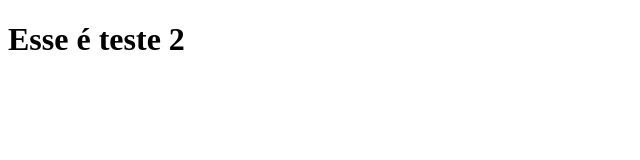
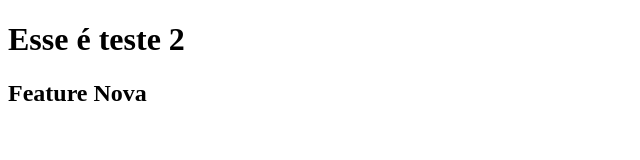
Before and after one commit to noeoliveira/demo-desenvolve, a plain HTML site: page src/index.html in a window 1280 px wide. Shown: the whole page, without its empty margins (0-640 px from the left). Drawn offline with Linux system fonts and the light colour scheme.

Commit message:
feature nova

```diff
--- a/src/index.html
+++ b/src/index.html
@@ -8,5 +8,6 @@
   </head>
   <body>
     <h1>Esse é teste 2</h1>
+    <main><h2>Feature Nova</h2></main>
   </body>
 </html>
```
